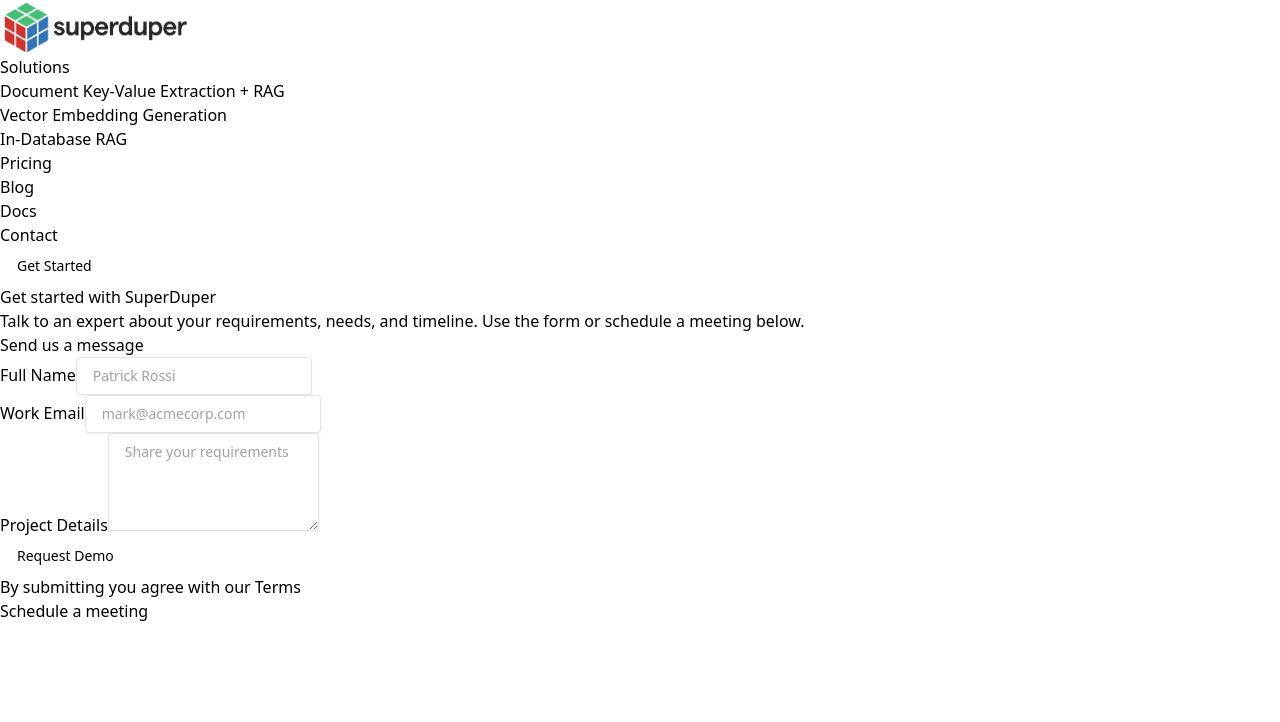
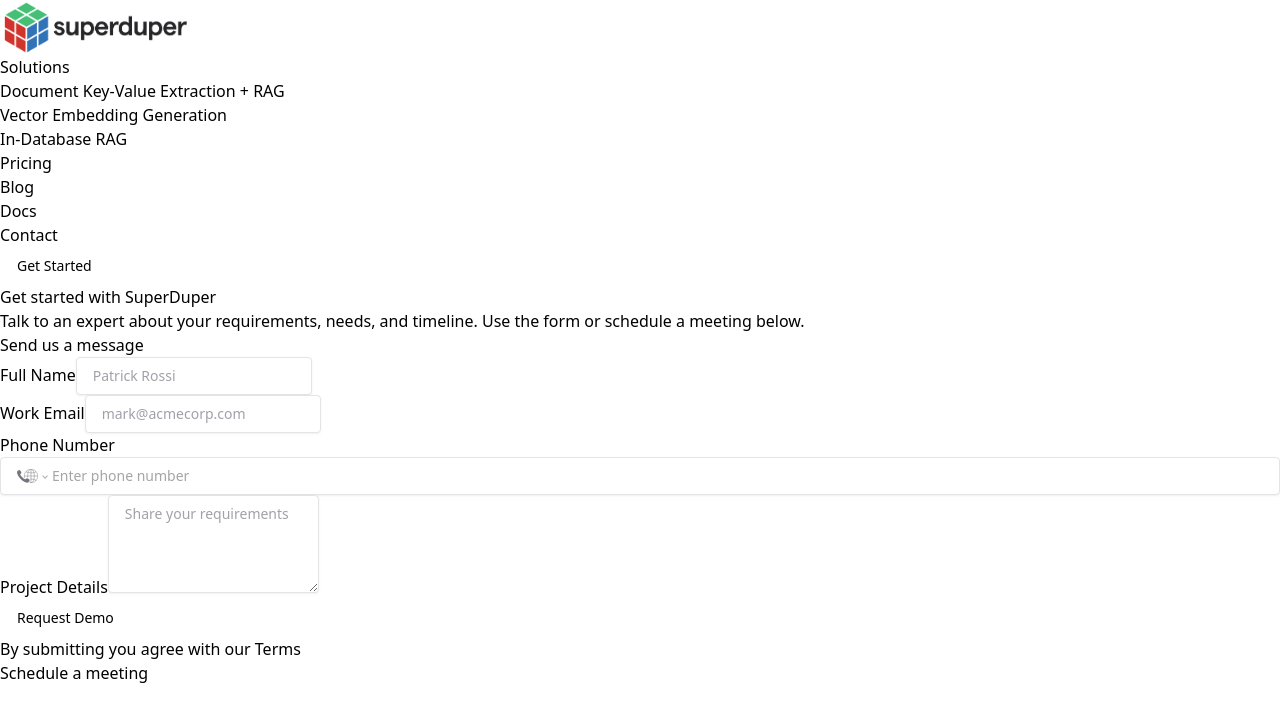
Before and after one commit to guerra2fernando/superduper-white, a Next.js app: page /contact in a window 1280 px wide. Shown: the top 722 px of the page. Built offline with nearby package versions, Linux system fonts and the light colour scheme.

Commit message:
new form

```diff
--- a/app/(default)/contact/page.tsx
+++ b/app/(default)/contact/page.tsx
@@ -2,27 +2,45 @@
 
 import Community from './community';
 import { useState, ChangeEvent, FormEvent } from 'react';
+import PhoneInput from 'react-phone-number-input';
+import 'react-phone-number-input/style.css';
 
 export default function Home() {
   const [formData, setFormData] = useState({
     name: '',
     email: '',
-    channel: '',
+    phone: '',
     message: ''
   });
+
+  const publicEmailProviders = ['gmail.com', 'hotmail.com', 'yahoo.com', 'outlook.com'];
 
   const handleChange = (e: ChangeEvent<HTMLInputElement | HTMLTextAreaElement | HTMLSelectElement>) => {
     const { id, value } = e.target;
     setFormData({ ...formData, [id]: value });
   };
 
+  const handlePhoneChange = (value: string | undefined) => {
+    setFormData({ ...formData, phone: value || '' });
+  };
+
+  const isWorkEmail = (email: string) => {
+    const domain = email.split('@')[1];
+    return !publicEmailProviders.includes(domain);
+  };
+
   const handleSubmit = async (e: FormEvent<HTMLFormElement>) => {
     e.preventDefault();
+
+    if (!isWorkEmail(formData.email)) {
+      alert('Please use a work email address (no public email providers).');
+      return;
+    }
 
     const emailData = {
       name: formData.name,
       email: formData.email,
-      channel: formData.channel,
+      phone: formData.phone,
       message: formData.message
     };
 
@@ -50,7 +68,6 @@
     }
   };
 
-
   return (
     <>
       <section className="relative before:absolute before:inset-0 before:h-80 before:pointer-events-none before:bg-gradient-to-b before:from-zinc-100 before:-z-10">
@@ -76,6 +93,17 @@
                     <div>
                       <label className="block text-sm text-zinc-800 font-medium mb-2" htmlFor="email">Work Email</label>
                       <input id="email" className="form-input text-sm w-full" type="email" placeholder="mark@acmecorp.com" value={formData.email} onChange={handleChange} required />
+                    </div>
+                    <div>
+                      <label className="block text-sm text-zinc-800 font-medium mb-2" htmlFor="phone">Phone Number</label>
+                      <PhoneInput
+                        id="phone"
+                        className="form-input text-sm w-full border-none custom-phone-input"
+                        placeholder="Enter phone number"
+                        value={formData.phone}
+                        onChange={handlePhoneChange}
+                        required
+                      />
                     </div>
                     <div>
                       <label className="block text-sm font-medium mb-2" htmlFor="message">Project Details</label>
--- a/app/css/style.css
+++ b/app/css/style.css
@@ -314,3 +314,16 @@
 .shadow-light2 {
   box-shadow: 0px 3px 3px rgb(0 0 0 / 5%);
 }
+
+.custom-phone-input .PhoneInputInput {
+  border: none;
+  outline: none;
+  font-size: 0.875rem; /* Match the text-sm size */
+  color: #4A4A4A; /* Match the color of other inputs, adjust as necessary */
+  border-radius: 4px;
+}
+
+.custom-phone-input .PhoneInputInput::placeholder {
+  color: #a5a5a5;
+  font-size: 0.875rem; /* Match the text-sm size */
+}
--- a/package.json
+++ b/package.json
@@ -17,6 +17,8 @@
     "next": "^14.0.3",
     "react": "18.2.0",
     "react-dom": "18.2.0",
+    "react-intl": "^6.6.8",
+    "react-phone-number-input": "^3.4.3",
     "swiper": "^11.1.4",
     "typescript": "^5.3.3"
   },
```
Also changed, not shown: 1 other file (tests, documents, lock files or other folders).
